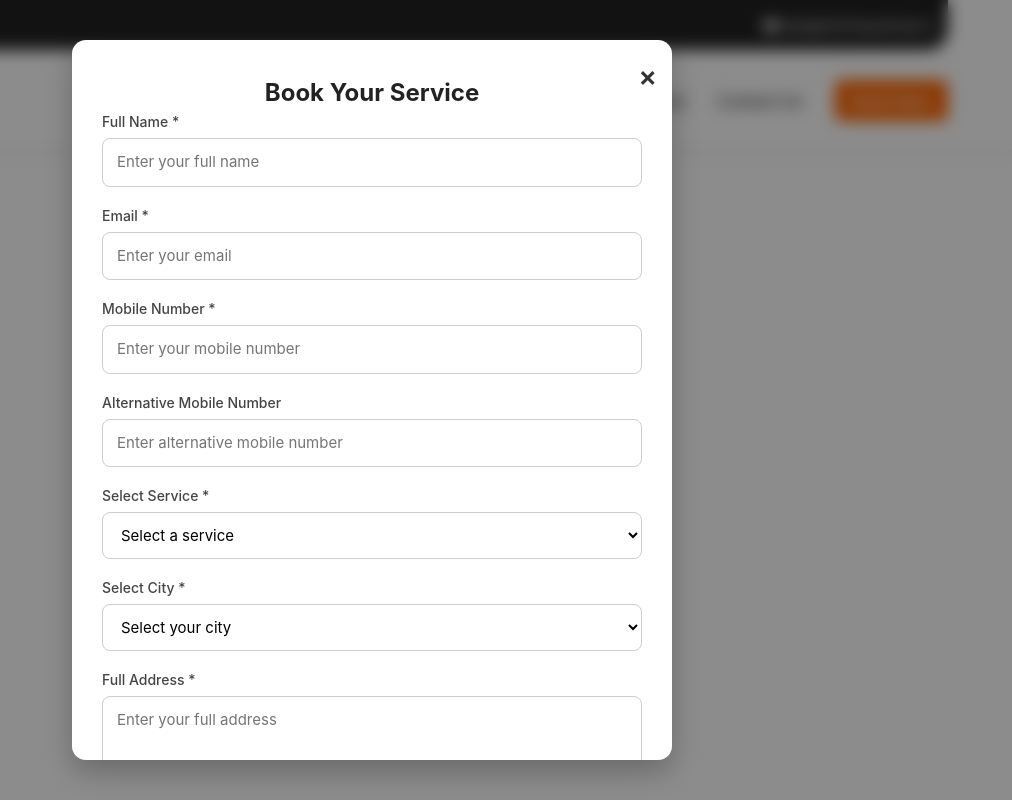
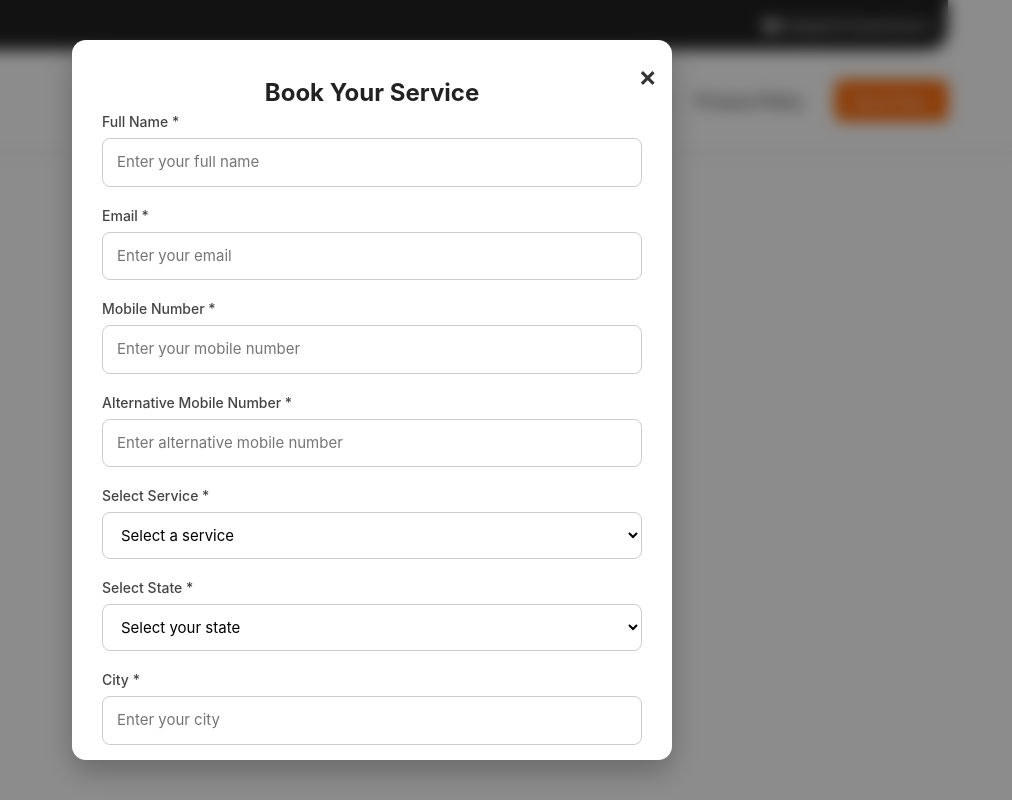
Before and after one commit to KishanSola104/24x7repairhub, a plain HTML site: page index.html in a window 1280 px wide. Both pictures are taken after a click on the button "Book Now". Shown: the full height of the page, 268-1280 px from the left. Drawn offline with Linux system fonts and the light colour scheme.

Commit message:
Add Privacy Policy

```diff
--- a/index.html
+++ b/index.html
@@ -64,7 +64,7 @@
         </li>
 
         <li role="none"><a role="menuitem" href="/contact">Contact Us</a></li>
-
+       <li role="none"><a role="menuitem" href="/privacy-policy">Privacy Policy</a></li>
         <li role="none"><button role="menuitem" class="btn" id="bookNow-btn">Book Now</button></li>
       </ul>
 
@@ -146,8 +146,8 @@
           <input type="tel" id="mobile" name="mobile" required placeholder="Enter your mobile number" />
         </div>
         <div class="form-group">
-          <label for="altMobile">Alternative Mobile Number</label>
-          <input type="tel" id="altMobile" name="altMobile" placeholder="Enter alternative mobile number" />
+          <label for="altMobile">Alternative Mobile Number *</label>
+          <input type="tel" id="altMobile" name="altMobile" required placeholder="Enter alternative mobile number" />
         </div>
         <div class="form-group">
           <label for="serviceSelect">Select Service *</label>
@@ -166,37 +166,17 @@
           <label for="otherService">Mention the Type of Service *</label>
           <input type="text" id="otherService" name="otherService" placeholder="Specify your service" />
         </div>
+
         <div class="form-group">
-          <label for="citySelect">Select City *</label>
-          <select id="citySelect" name="citySelect" required>
-            <option value="" disabled selected>Select your city</option>
-            <option value="Mumbai">Mumbai</option>
-            <option value="Delhi">Delhi</option>
-            <option value="Bengaluru">Bengaluru</option>
-            <option value="Hyderabad">Hyderabad</option>
-            <option value="Chennai">Chennai</option>
-            <option value="Kolkata">Kolkata</option>
-            <option value="Pune">Pune</option>
-            <option value="Ahmedabad">Ahmedabad</option>
-            <option value="Jaipur">Jaipur</option>
-            <option value="Lucknow">Lucknow</option>
-            <option value="Chandigarh">Chandigarh</option>
-            <option value="Bhopal">Bhopal</option>
-            <option value="Indore">Indore</option>
-            <option value="Nagpur">Nagpur</option>
-            <option value="Surat">Surat</option>
-            <option value="Kanpur">Kanpur</option>
-            <option value="Patna">Patna</option>
-            <option value="Vadodara">Vadodara</option>
-            <option value="Visakhapatnam">Visakhapatnam</option>
-            <option value="Coimbatore">Coimbatore</option>
-            <option value="Other">Any Other</option>
+          <label for="stateSelect">Select State *</label>
+          <select id="stateSelect" name="stateSelect" required>
+           <option value="" disabled selected>Select your state</option>
           </select>
         </div>
 
-        <div class="form-group" id="otherCityContainer" style="display: none;">
-          <label for="otherCity">Your City Name *</label>
-          <input type="text" id="otherCity" name="otherCity" placeholder="Specify your City" />
+        <div class="form-group">
+          <label for="city">City *</label>
+          <input type="text" id="city" name="city" required placeholder="Enter your city" />
         </div>
 
         <div class="form-group">
--- a/js/main.js
+++ b/js/main.js
@@ -1,4 +1,3 @@
-
 document.addEventListener("DOMContentLoaded", () => {
   const menuToggle = document.getElementById("menu-toggle");
   const mobileMenu = document.getElementById("mobileMenu");
@@ -85,9 +84,10 @@ document.addEventListener("DOMContentLoaded", () => {
   const bookingModal = document.getElementById("bookingModal");
   const closeBookingModal = document.getElementById("closeBookingModal");
   const serviceSelect = document.getElementById("serviceSelect");
-  const otherServiceContainer = document.getElementById("otherServiceContainer");
-  const citySelect = document.getElementById("citySelect");
-  const otherCityContainer = document.getElementById("otherCityContainer");
+  const otherServiceContainer = document.getElementById(
+    "otherServiceContainer"
+  );
+  const stateDropdown = document.getElementById("stateSelect");
 
   // open modal on any button with class "btn"
   document.querySelectorAll(".btn").forEach((btn) => {
@@ -117,9 +117,42 @@ document.addEventListener("DOMContentLoaded", () => {
       serviceSelect.value === "Other" ? "block" : "none";
   });
 
-  // show/hide "Other City"
-  citySelect?.addEventListener("change", () => {
-    otherCityContainer.style.display =
-      citySelect.value === "Other" ? "block" : "none";
+  const indianStates = [
+    "Andhra Pradesh",
+    "Arunachal Pradesh",
+    "Assam",
+    "Bihar",
+    "Chhattisgarh",
+    "Goa",
+    "Gujarat",
+    "Haryana",
+    "Himachal Pradesh",
+    "Jharkhand",
+    "Karnataka",
+    "Kerala",
+    "Madhya Pradesh",
+    "Maharashtra",
+    "Manipur",
+    "Meghalaya",
+    "Mizoram",
+    "Nagaland",
+    "Odisha",
+    "Punjab",
+    "Rajasthan",
+    "Sikkim",
+    "Tamil Nadu",
+    "Telangana",
+    "Tripura",
+    "Uttar Pradesh",
+    "Uttarakhand",
+    "West Bengal",
+  ];
+
+  indianStates.forEach((state)=>{
+    const stateOption = document.createElement("option");
+    stateOption.value=state;
+    stateOption.textContent=state;
+    stateDropdown.appendChild(stateOption);
   });
+
 });
```
